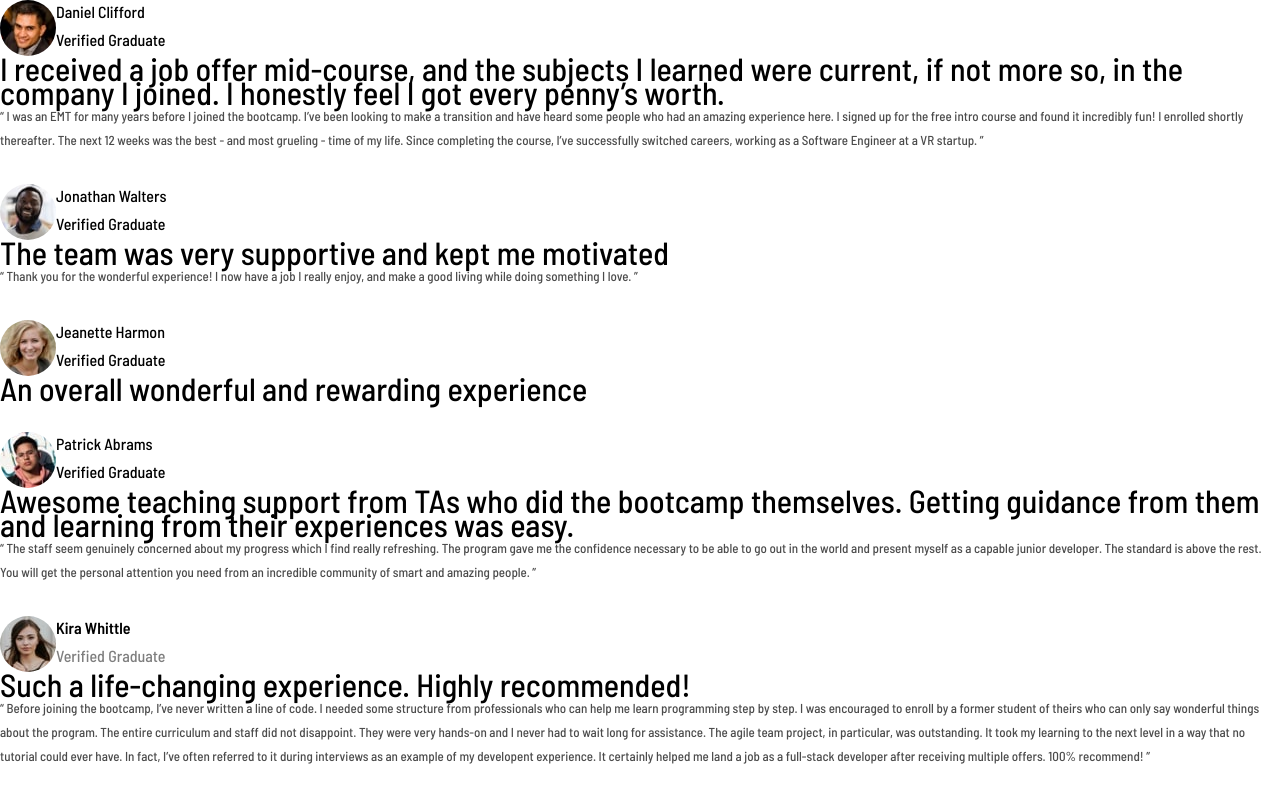
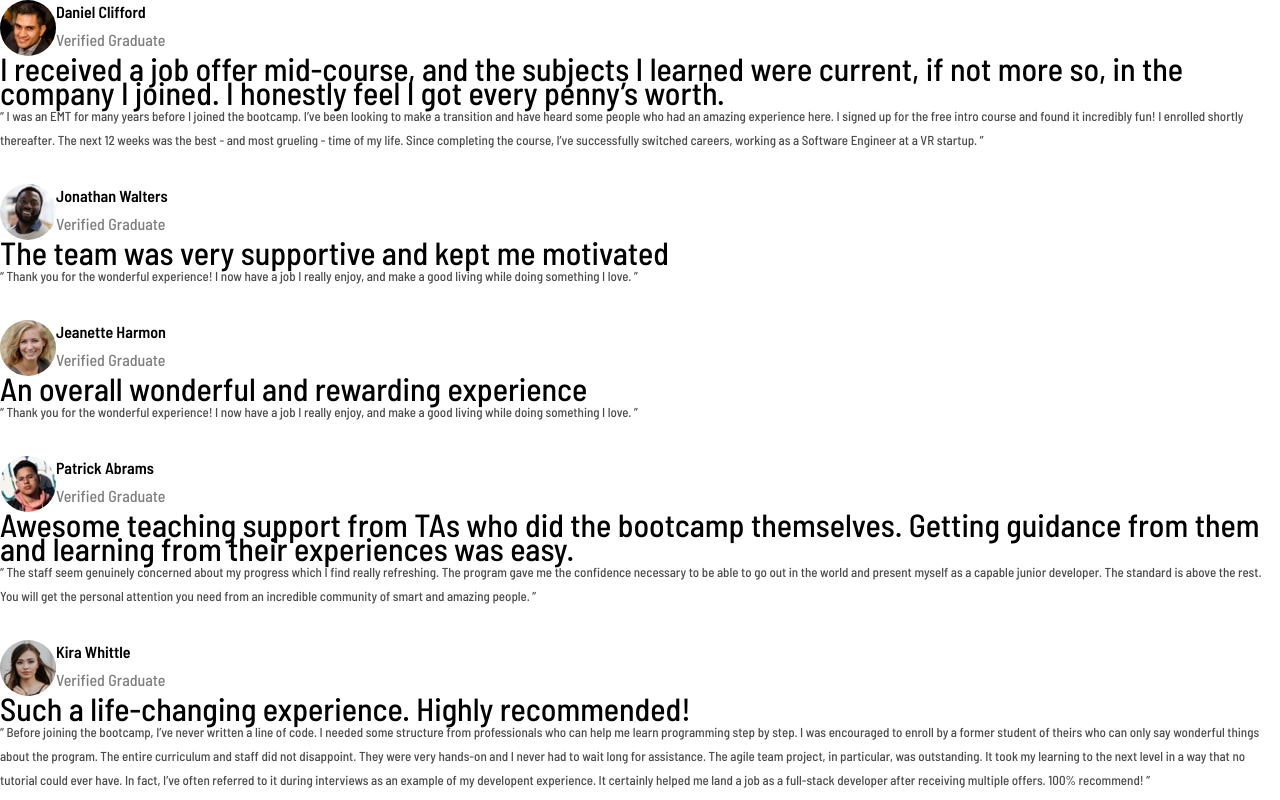
Before and after one commit to kenzotakamori/frontendmentor-testimonials, a plain HTML site: page index.html in a window 1280 px wide. Drawn offline with Linux system fonts and the light colour scheme.

Commit message:
html structure blockquote

```diff
--- a/index.html
+++ b/index.html
@@ -14,67 +14,68 @@
   <article id="daniel">
     <div class="info-person">
       <img src="/images/image-daniel.jpg" alt="Daniel Picture">
-      <p class="name">Daniel Clifford</p>
-      <p class="status">Verified Graduate</p>
+      <p data-id="name" class="name">Daniel Clifford</p>
+      <p data-id="status" class="status">Verified Graduate</p>
     </div>
     <h2>
       I received a job offer mid-course, and the subjects I learned were current, if not more so,
       in the company I joined. I honestly feel I got every penny’s worth.
     </h2>
-    <p>
+    <blockquote>
       “ I was an EMT for many years before I joined the bootcamp. I’ve been looking to make a
       transition and have heard some people who had an amazing experience here. I signed up
       for the free intro course and found it incredibly fun! I enrolled shortly thereafter.
       The next 12 weeks was the best - and most grueling - time of my life. Since completing
       the course, I’ve successfully switched careers, working as a Software Engineer at a VR startup. ”
-    </p>
+    </blockquote>
   </article>
 
   <article id="jonathan">
     <div class="info-person">
       <img src="/images/image-jonathan.jpg" alt="Jonathan Picture">
-      <p class="name">Jonathan Walters</p>
-      <p class="status">Verified Graduate</p>
+      <p data-id="name" class="name">Jonathan Walters</p>
+      <p data-id="status" class="status">Verified Graduate</p>
     </div>
     <h2>
       The team was very supportive and kept me motivated
     </h2>
-    <p>
+    <blockquote>
       “ Thank you for the wonderful experience! I now have a job I really enjoy, and make a good living
       while doing something I love. ”
-    </p>
+    </blockquote>
   </article>
 
   <article id="jeanette">
     <div class="info-person">
       <img src="/images/image-jeanette.jpg" alt="Jeanette Picture">
-      <p class="name">Jeanette Harmon</p>
-      <p class="status">Verified Graduate</p>
+      <p data-id="name" class="name">Jeanette Harmon</p>
+      <p data-id="status" class="status">Verified Graduate</p>
     </div>
     <h2>
       An overall wonderful and rewarding experience
     </h2>
-    <p>
-
-    </p>
+    <blockquote>
+      “ Thank you for the wonderful experience! I now have a job I really enjoy, and make a good living
+      while doing something I love. ”
+    </blockquote>
   </article>
 
   <article id="patrick">
     <div class="info-person">
       <img src="/images/image-patrick.jpg" alt="Patrick Picture">
-      <p class="name">Patrick Abrams</p>
-      <p class="status">Verified Graduate</p>
+      <p data-id="name" class="name">Patrick Abrams</p>
+      <p data-id="status" class="status">Verified Graduate</p>
     </div>
     <h2>
       Awesome teaching support from TAs who did the bootcamp themselves. Getting guidance from them and
       learning from their experiences was easy.
     </h2>
-    <p>
+    <blockquote>
       “ The staff seem genuinely concerned about my progress which I find really refreshing. The program
       gave me the confidence necessary to be able to go out in the world and present myself as a capable
       junior developer. The standard is above the rest. You will get the personal attention you need from
       an incredible community of smart and amazing people. ”
-    </p>
+    </blockquote>
   </article>
 
   <article id="kira">
@@ -84,7 +85,7 @@
       <p data-id="status" class="status">Verified Graduate</p>
     </div>
     <h2>Such a life-changing experience. Highly recommended!</h2>
-    <p>
+    <blockquote>
       “ Before joining the bootcamp, I’ve never written a line of code. I needed some structure from
       professionals who can help me learn programming step by step. I was encouraged to enroll by a former
       student of theirs who can only say wonderful things about the program. The entire curriculum and staff
@@ -93,7 +94,7 @@
       could ever have. In fact, I’ve often referred to it during interviews as an example of my developent
       experience. It certainly helped me land a job as a full-stack developer after receiving multiple offers.
       100% recommend! ”
-    </p>
+    </blockquote>
   </article>
   </div>
 </body>
--- a/style.scss
+++ b/style.scss
@@ -51,7 +51,7 @@ article {
     h2 {
         font-size: 2rem;
     }
-    & > p {
+    blockquote {
         opacity: 0.7;
     }
 }
```
Also changed, not shown: style.css.
